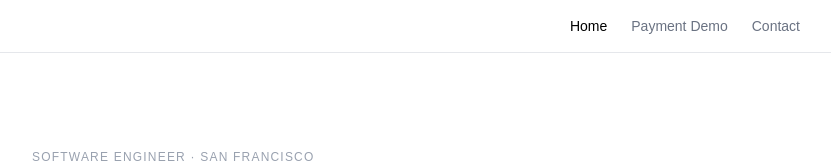
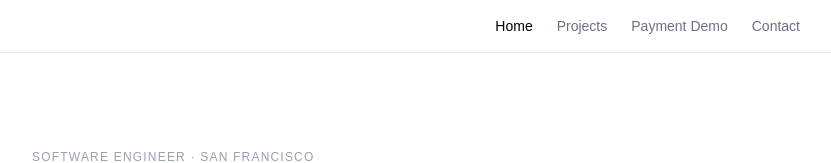
Before and after one commit to yaritzape9/PersonalWebsite, a Next.js app: page / in a window 1280 px wide. Shown: the top 163 px of the page, without its empty margins (256-1087 px from the left). Built offline with nearby package versions, Linux system fonts and the light colour scheme.

Commit message:
adding projects to navbar and fixing quick bug

```diff
--- a/src/app/contact/page.tsx
+++ b/src/app/contact/page.tsx
@@ -44,7 +44,7 @@ export default function ContactPage() {
 
       <div className="space-y-3">
         {links.map((link) => (
-
+          <a
             key={link.label}
             href={link.href}
             target={link.href.startsWith("http") ? "_blank" : undefined}
--- a/src/components/Navbar.tsx
+++ b/src/components/Navbar.tsx
@@ -5,6 +5,7 @@ import { usePathname } from "next/navigation"
 
 const links = [
   { href: "/", label: "Home" },
+  { href: "/projects", label: "Projects" },
   { href: "/payment-demo", label: "Payment Demo" },
   { href: "/contact", label: "Contact" },
 ]
```
